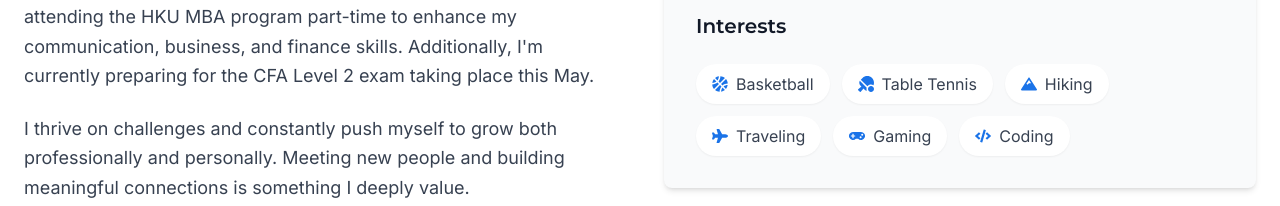
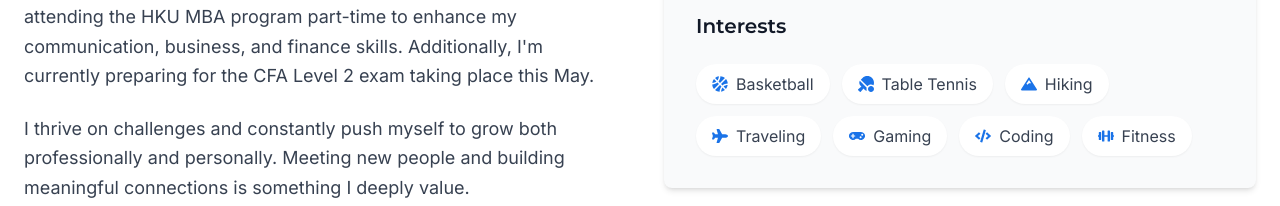
Before and after one commit to jacksu4/awodias-jsu, a React (Vite) app: page / in a window 1280 px wide. Shown: the part 1313-1519 px from the top of the page. Built offline with nearby package versions, Linux system fonts and the light colour scheme.

Commit message:
Add fitness to interests
Adds a fitness interest to the list of interests.

```diff
--- a/src/components/About.tsx
+++ b/src/components/About.tsx
@@ -6,7 +6,8 @@ import {
   FaCampground,
   FaPlane,
   FaGamepad,
-  FaCode
+  FaCode,
+  FaDumbbell
 } from "react-icons/fa";
 
 const About = () => {
@@ -17,6 +18,7 @@ const About = () => {
     { name: "Traveling", icon: FaPlane },
     { name: "Gaming", icon: FaGamepad },
     { name: "Coding", icon: FaCode },
+    { name: "Fitness", icon: FaDumbbell },
   ];
 
   return (
```
